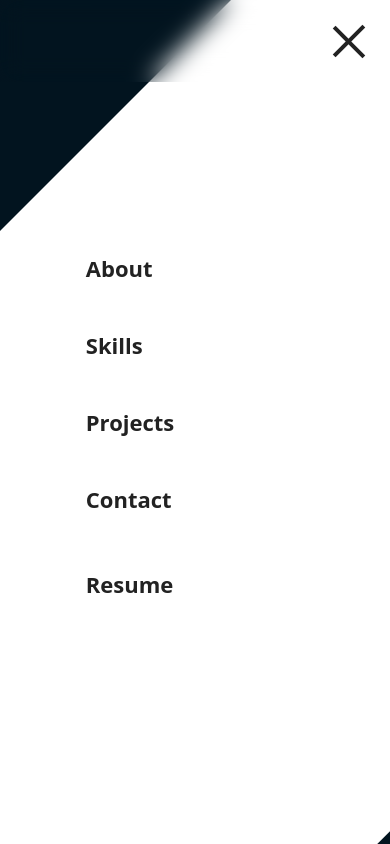
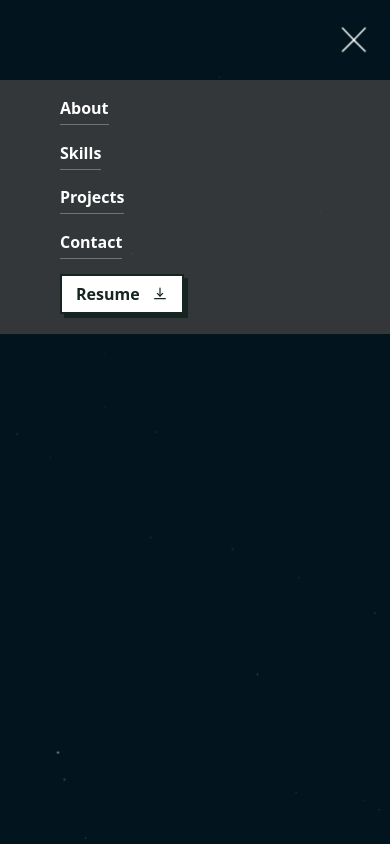
Before and after one commit to amanrai00/PortfolioAman, a Vue app: page / in a window 390 px wide. Both pictures are taken after a click on the button "Toggle menu". Built offline with nearby package versions, Linux system fonts and the light colour scheme.

Commit message:
base navbar

```diff
--- a/src/components/Navbar.vue
+++ b/src/components/Navbar.vue
@@ -9,13 +9,12 @@
     ]"
   >
     <div class="container mx-auto">
-      <div class="relative flex items-center">
-        <!-- Logo (desktop untouched, mobile hides on open like your code) -->
+      <div class="relative flex items-center ">
+        <!-- Logo -->
         <div
-          ref="logoEl"
           :class="[
             'flex items-center gap-1 cursor-pointer transition-all duration-300 hover:scale-110 active:scale-95',
-            isOpen ? 'opacity-0 pointer-events-none' : 'opacity-100'
+      isOpen ? 'opacity-0 pointer-events-none' : 'opacity-100'
           ]"
           @click="scrollToSection('home')"
         >
@@ -23,7 +22,7 @@
           <img :src="SecondLogo" alt="Second Logo" class="h-7 lg:h-8 invert brightness-50" />
         </div>
 
-        <!-- Desktop nav (DO NOT TOUCH) -->
+        <!-- Desktop nav -->
         <div class="hidden lg:block absolute left-1/2 -translate-x-1/2">
           <ul class="flex items-center gap-x-8 font-semibold text-[15px] lg:text-[16px]">
             <li
@@ -31,10 +30,7 @@
               :key="item.id"
               class="group transition-transform duration-150 hover:scale-110"
             >
-              <button
-                class="text-[16.5px] lg:text-[17.5px] tracking-wide font-semibold hover:text-gray-300 transition-colors"
-                @click="scrollToSection(item.id)"
-              >
+              <button class="text-[16.5px] lg:text-[17.5px] tracking-wide font-semibold hover:text-gray-300 transition-colors" @click="scrollToSection(item.id)">
                 {{ item.label }}
               </button>
               <span class="mt-1 block h-[2.5px] w-0 bg-white transition-all duration-300 group-hover:w-full"></span>
@@ -42,9 +38,9 @@
           </ul>
         </div>
 
-        <!-- Desktop resume + Mobile toggle (desktop untouched) -->
+        <!-- Desktop resume + mobile toggle -->
         <div class="ml-auto flex items-center gap-3">
-          <!-- Desktop Resume (DO NOT TOUCH) -->
+          <!-- Desktop Resume -->
           <a href="" class="group relative hidden px-4 py-2 font-medium lg:inline-block">
             <span
               class="absolute inset-0 h-full w-full translate-x-1 translate-y-1 bg-[#274156] transition duration-200 ease-out
@@ -54,10 +50,20 @@
               class="absolute inset-0 h-full w-full border-2 border-[#274156] bg-white transition-colors duration-200
                      group-hover:bg-black"
             ></span>
-            <span class="relative flex items-center gap-x-3 text-[#274156] transition-colors duration-200 group-hover:text-white">
+            <span
+              class="relative flex items-center gap-x-3 text-[#274156] transition-colors duration-200 group-hover:text-white"
+            >
               Resume
-              <svg xmlns="http://www.w3.org/2000/svg" class="h-4 w-4" viewBox="0 0 24 24" fill="none" stroke="currentColor"
-                stroke-width="1.8" stroke-linecap="round" stroke-linejoin="round">
+              <svg
+                xmlns="http://www.w3.org/2000/svg"
+                class="h-4 w-4"
+                viewBox="0 0 24 24"
+                fill="none"
+                stroke="currentColor"
+                stroke-width="1.8"
+                stroke-linecap="round"
+                stroke-linejoin="round"
+              >
                 <path d="M12 3v12" />
                 <path d="M8 11l4 4 4-4" />
                 <path d="M4 19h16" />
@@ -65,73 +71,85 @@
             </span>
           </a>
 
-          <!-- ✅ NEW MOBILE HAMBURGER (same style/animation idea as your HTML/GSAP example) -->
-          <div class="lg:hidden relative">
-            <!-- Open trigger -->
-            <button
-              ref="openTriggerEl"
-              class="menu-trigger"
-              aria-label="Open menu"
-              :aria-expanded="isOpen"
-              @click="openMenu"
-            >
-              <span ref="openTopEl" class="menu-trigger-bar top"></span>
-              <span ref="openMidEl" class="menu-trigger-bar middle"></span>
-              <span ref="openBotEl" class="menu-trigger-bar bottom"></span>
-            </button>
+          <!-- Mobile menu toggle -->
+          <button
+            class="lg:hidden relative z-10 scale-110 active:scale-100 transition-transform"
+            @click="toggleMenu"
+            aria-label="Toggle menu"
+            :aria-expanded="isOpen"
+          >
+            <!-- Lottie will render here -->
+            <div ref="menuIconEl" class="w-8 h-8"></div>
+          </button>
+        </div>
+      </div>
 
-            <!-- Close trigger -->
-            <button
-              ref="closeTriggerEl"
-              class="close-trigger"
-              aria-label="Close menu"
-              @click="closeMenu"
-            >
-              <span ref="closeLeftEl" class="close-trigger-bar left"></span>
-              <span ref="closeRightEl" class="close-trigger-bar right"></span>
-            </button>
+      <!-- Mobile nav -->
+      <Transition name="mobile-slide">
+        <div
+          v-if="isOpen"
+          class="absolute left-0 top-full w-full bg-[#404040]/80 backdrop-blur-md text-white lg:hidden font-semibold overflow-hidden origin-top px-10"
+        >
+          <div class="flex flex-col gap-4 px-5 pb-5 pt-4">
+            <ul class="flex flex-col gap-4">
+              <li v-for="item in sections" :key="item.id">
+                <button
+                  @click="scrollToSection(item.id)"
+                  class="group relative inline-flex flex-col items-start font-semibold transition-transform duration-150 hover:scale-[1.08]"
+                >
+                  <span>{{ item.label }}</span>
+                  <span
+                    class="mt-1 block w-full bg-white/30 transition-transform duration-300 group-hover:scale-x-110
+                           group-hover:scale-y-[1.3]"
+                    style="height: 0.5px"
+                  ></span>
+                </button>
+              </li>
+            </ul>
+
+            <!-- Mobile Resume -->
+            <a href="" class="group relative inline-block w-max px-4 py-2 font-semibold">
+              <span
+                class="absolute inset-0 h-full w-full translate-x-1 translate-y-1 bg-[#162521] transition duration-200 ease-out
+                       group-hover:translate-x-0 group-hover:translate-y-0"
+              ></span>
+              <span
+                class="absolute inset-0 h-full w-full border-2 border-[#162521] bg-white transition-colors duration-200
+                       group-hover:bg-black"
+              ></span>
+              <span
+                class="relative flex items-center gap-x-3 text-[#162521] transition-colors duration-200 group-hover:text-white"
+              >
+                Resume
+                <svg
+                  xmlns="http://www.w3.org/2000/svg"
+                  class="h-4 w-4"
+                  viewBox="0 0 24 24"
+                  fill="none"
+                  stroke="currentColor"
+                  stroke-width="1.8"
+                  stroke-linecap="round"
+                  stroke-linejoin="round"
+                >
+                  <path d="M12 3v12" />
+                  <path d="M8 11l4 4 4-4" />
+                  <path d="M4 19h16" />
+                </svg>
+              </span>
+            </a>
           </div>
         </div>
-      </div>
+      </Transition>
     </div>
   </nav>
-
-  <!-- ✅ FULL SCREEN MOBILE MENU OVERLAY (same style/animation idea) -->
-  <div
-    ref="overlayEl"
-    class="mobile-overlay lg:hidden"
-    aria-hidden="true"
-  >
-    <!-- the 3 background shapes -->
-    <span ref="bgTopEl" class="menu-bg top"></span>
-    <span ref="bgMidEl" class="menu-bg middle"></span>
-    <span ref="bgBotEl" class="menu-bg bottom"></span>
-
-    <!-- Menu content -->
-    <div class="menu-container">
-      <ul ref="menuEl" class="menu">
-        <li v-for="item in sections" :key="item.id">
-          <button class="menu-link" @click="scrollToSection(item.id)">
-            {{ item.label }}
-          </button>
-        </li>
-
-        <li class="mt-4">
-          <a class="menu-link" href="">
-            Resume
-          </a>
-        </li>
-      </ul>
-    </div>
-  </div>
 </template>
 
 <script setup>
 import { onBeforeUnmount, onMounted, ref } from "vue";
-import { gsap } from "gsap";
-
 import logo from "../assets/logo1.png";
 import SecondLogo from "../assets/second-logo.png";
+import lottie from "lottie-web";
+import hamburgerAnim from "@/assets/lottie/hamburger.json";
 
 const hasShadow = ref(false);
 const isOpen = ref(false);
@@ -144,28 +162,28 @@ const sections = [
   { id: "contact", label: "Contact" },
 ];
 
-/* ====== refs for GSAP targets ====== */
-const logoEl = ref(null);
+const menuIconEl = ref(null);
+let menuAnim = null;
+let endFrame = 0;
 
-const overlayEl = ref(null);
-const menuEl = ref(null);
+// Snap icon state WITHOUT animation
+const setIconState = (open) => {
+  if (!menuAnim) return;
+  menuAnim.goToAndStop(open ? endFrame : 0, true);
+};
 
-const bgTopEl = ref(null);
-const bgMidEl = ref(null);
-const bgBotEl = ref(null);
+// Play icon animation ONLY on button click
+const playIcon = (open) => {
+  if (!menuAnim) return;
 
-const openTriggerEl = ref(null);
-const closeTriggerEl = ref(null);
+  menuAnim.stop();
 
-const openTopEl = ref(null);
-const openMidEl = ref(null);
-const openBotEl = ref(null);
-
-const closeLeftEl = ref(null);
-const closeRightEl = ref(null);
-
-/* ====== timelines ====== */
-let tl = null;
+  if (open) {
+    menuAnim.playSegments([0, endFrame], true);
+  } else {
+    menuAnim.playSegments([endFrame, 0], true);
+  }
+};
 
 const handleScroll = () => {
   hasShadow.value = window.scrollY > 0;
@@ -174,30 +192,17 @@ const handleScroll = () => {
 const handleResize = () => {
   // close mobile menu if switching to desktop
   if (window.innerWidth >= 1024) {
-    forceCloseNoAnim();
+    isOpen.value = false;
+    setIconState(false);
   }
 };
 
-const forceCloseNoAnim = () => {
-  isOpen.value = false;
-  tl?.progress(0).pause();
+const toggleMenu = () => {
+  const next = !isOpen.value;
+  isOpen.value = next;
 
-  // keep overlay hidden, open trigger visible, close trigger behind
-  gsap.set(overlayEl.value, { pointerEvents: "none" });
-  gsap.set(openTriggerEl.value, { autoAlpha: 1 });
-  gsap.set(closeTriggerEl.value, { autoAlpha: 1, zIndex: 5 });
-};
-
-const openMenu = () => {
-  if (!tl) return;
-  isOpen.value = true;
-  tl.play(0);
-};
-
-const closeMenu = () => {
-  if (!tl) return;
-  isOpen.value = false;
-  tl.reverse();
+  // animate ONLY on click
+  playIcon(next);
 };
 
 const scrollToSection = (id) => {
@@ -207,8 +212,9 @@ const scrollToSection = (id) => {
   const top = section.offsetTop - 110;
   window.scrollTo({ top, behavior: "smooth" });
 
-  // close menu after click (with animation)
-  if (isOpen.value) closeMenu();
+  // close without animation
+  isOpen.value = false;
+  setIconState(false);
 };
 
 onMounted(() => {
@@ -218,207 +224,54 @@ onMounted(() => {
   handleScroll();
   handleResize();
 
-  requestAnimationFrame(() => (isReady.value = true));
-
-  // initial states (match the “HTML demo” feel)
-  gsap.set(overlayEl.value, { autoAlpha: 0, pointerEvents: "none" });
-  gsap.set(menuEl.value, { autoAlpha: 0, y: 30, visibility: "hidden" });
-
-  // background panels start positions (off)
-  gsap.set(bgTopEl.value, { yPercent: -152, rotate: -45, transformOrigin: "center" });
-  gsap.set(bgMidEl.value, { scaleY: 0, rotate: -45, transformOrigin: "center" });
-  gsap.set(bgBotEl.value, { yPercent: 25, rotate: -45, transformOrigin: "center" });
-
-  // close icon bars start “far away”
-  gsap.set(closeLeftEl.value, { x: 100, y: -100, rotate: -45 });
-  gsap.set(closeRightEl.value, { x: -100, y: -100, rotate: 45 });
-
-  // close trigger behind until opened
-  gsap.set(closeTriggerEl.value, { zIndex: 5, autoAlpha: 1 });
-
-  tl = gsap.timeline({
-    paused: true,
-    defaults: { ease: "power4.inOut" },
-    onStart: () => {
-      gsap.set(overlayEl.value, { autoAlpha: 1, pointerEvents: "auto" });
-      gsap.set(closeTriggerEl.value, { zIndex: 30 });
-    },
-    onReverseComplete: () => {
-      gsap.set(overlayEl.value, { autoAlpha: 0, pointerEvents: "none" });
-      gsap.set(openTriggerEl.value, { visibility: "visible" });
-      gsap.set(closeTriggerEl.value, { zIndex: 5 });
-    },
+  requestAnimationFrame(() => {
+    isReady.value = true;
   });
 
-  // === OPEN sequence (same concept as your TimelineMax demo) ===
-  tl.addLabel("preOpen")
-    .to(logoEl.value, { duration: 0.4, scale: 0.8, autoAlpha: 0, ease: "power2.out" }, "preOpen")
-    .to(openTopEl.value, { duration: 0.4, x: 80, y: -80 }, "preOpen+=0.1")
-    .to(openMidEl.value, {
-      duration: 0.4,
-      x: 80,
-      y: -80,
-      onComplete: () => gsap.set(openTriggerEl.value, { visibility: "hidden" }),
-    }, "preOpen")
-    .to(openBotEl.value, { duration: 0.4, x: 80, y: -80 }, "preOpen+=0.2")
+  menuAnim = lottie.loadAnimation({
+    container: menuIconEl.value,
+    renderer: "svg",
+    loop: false,
+    autoplay: false,
+    animationData: hamburgerAnim,
+  });
 
-    .addLabel("open", "-=0.25")
-    .to(bgTopEl.value, { duration: 0.8, yPercent: 13 }, "open")
-    .to(bgMidEl.value, { duration: 0.8, scaleY: 1 }, "open")
-    .to(bgBotEl.value, { duration: 0.8, yPercent: -114 }, "open")
+  menuAnim.setSpeed(1.8);
 
-    .fromTo(menuEl.value,
-      { y: 30, autoAlpha: 0, visibility: "hidden" },
-      { duration: 0.6, y: 0, autoAlpha: 1, visibility: "visible", ease: "power4.out" },
-      "open+=0.35"
-    )
-
-    .addLabel("preClose", "-=0.55")
-    .to(closeLeftEl.value, { duration: 0.8, x: 0, y: 0, ease: "power4.out" }, "preClose")
-    .to(closeRightEl.value, { duration: 0.8, x: 0, y: 0, ease: "power4.out" }, "preClose+=0.2");
-
-  // start closed
-  forceCloseNoAnim();
+  menuAnim.addEventListener("DOMLoaded", () => {
+    endFrame = Math.floor(menuAnim.getDuration(true));
+    setIconState(false); // start closed
+  });
 });
 
 onBeforeUnmount(() => {
   window.removeEventListener("scroll", handleScroll);
   window.removeEventListener("resize", handleResize);
-  tl?.kill();
-  tl = null;
+
+  menuAnim?.destroy();
+  menuAnim = null;
 });
 </script>
 
 <style scoped>
-/* ===== FULL SCREEN OVERLAY ===== */
-.mobile-overlay {
-  position: fixed;
-  inset: 0;
-  z-index: 40; /* under navbar (navbar is z-50) */
+.mobile-slide-enter-active,
+.mobile-slide-leave-active {
+  transition: transform 0.3s ease, opacity 0.3s ease;
 }
 
-/* background strips (same “rotated blocks” look) */
-.menu-bg {
-  position: absolute;
-  display: block;
-  width: 200%;
-  height: 40%;
-  left: -53%;
-  top: -25%;
-  background: rgba(255, 255, 255, 1);
+.mobile-slide-enter-from,
+.mobile-slide-leave-to {
+  transform: translateY(-100%);
+  opacity: 0;
 }
 
-.menu-bg.middle {
-  top: 29%;
-  left: -53%;
+.mobile-slide-enter-to,
+.mobile-slide-leave-from {
+  transform: translateY(0);
+  opacity: 1;
 }
 
-.menu-bg.top {
-  left: -34%;
-  top: 0;
+.w-8.h-8 {
+  filter: invert(1);
 }
-
-.menu-bg.bottom {
-  top: 105%;
-  left: -20%;
-}
-
-/* menu container/content */
-.menu-container {
-  position: absolute;
-  inset: 0;
-  display: flex;
-  align-items: center;
-}
-
-.menu {
-  width: 100%;
-  padding: 22%;
-  list-style: none;
-  margin: 0;
-}
-
-.menu li {
-  text-align: left;
-  padding: 14px 0;
-}
-
-.menu-link {
-  appearance: none;
-  border: none;
-  background: transparent;
-  padding: 8px 0;
-  font-weight: 700;
-  font-size: 22px;
-  color: #222222;
-  cursor: pointer;
-  position: relative;
-}
-
-.menu-link::after {
-  content: "";
-  position: absolute;
-  left: 0;
-  bottom: 2px;
-  width: 22px;
-  height: 3px;
-  opacity: 0;
-  transform: translateX(80px);
-  transition: transform 0.3s cubic-bezier(.55,0,.1,1), opacity 0.3s cubic-bezier(.55,0,.1,1);
-  background: #222222;
-}
-
-.menu-link:hover::after {
-  opacity: 1;
-  transform: translateX(0);
-}
-
-/* ===== HAMBURGER + CLOSE TRIGGERS ===== */
-.menu-trigger,
-.close-trigger {
-  position: relative;
-  width: 42px;
-  height: 42px;
-  cursor: pointer;
-  display: block;
-  border: none;
-  background: transparent;
-  padding: 0;
-}
-
-.menu-trigger {
-  z-index: 60; /* above overlay */
-}
-
-.close-trigger {
-  z-index: 5;
-  position: absolute;
-  top: 0;
-  right: 0;
-}
-
-/* open bars */
-.menu-trigger-bar {
-  display: block;
-  width: 100%;
-  height: 4px;
-  background: rgba(255,255,255,1);
-  margin-bottom: 6px;
-  transform: rotate(-45deg);
-  position: relative;
-}
-
-.menu-trigger-bar.top { width: 50%; }
-.menu-trigger-bar.bottom { width: 50%; margin-left: 50%; }
-
-/* close bars (X) */
-.close-trigger-bar {
-  display: block;
-  width: 100%;
-  height: 4px;
-  background: #222222;
-  position: relative;
-}
-
-.close-trigger-bar.right { margin-top: -3px; }
 </style>
```
